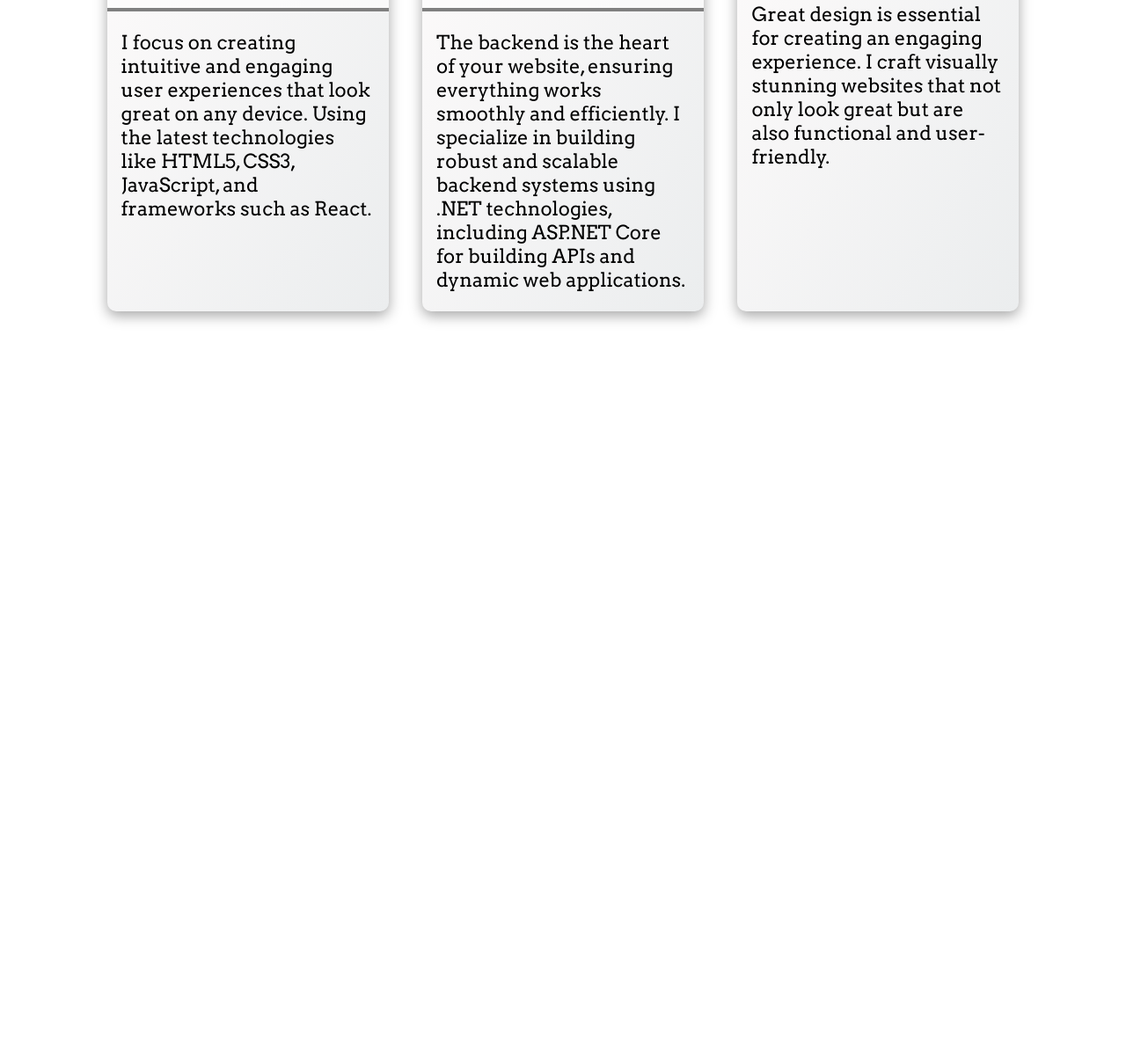
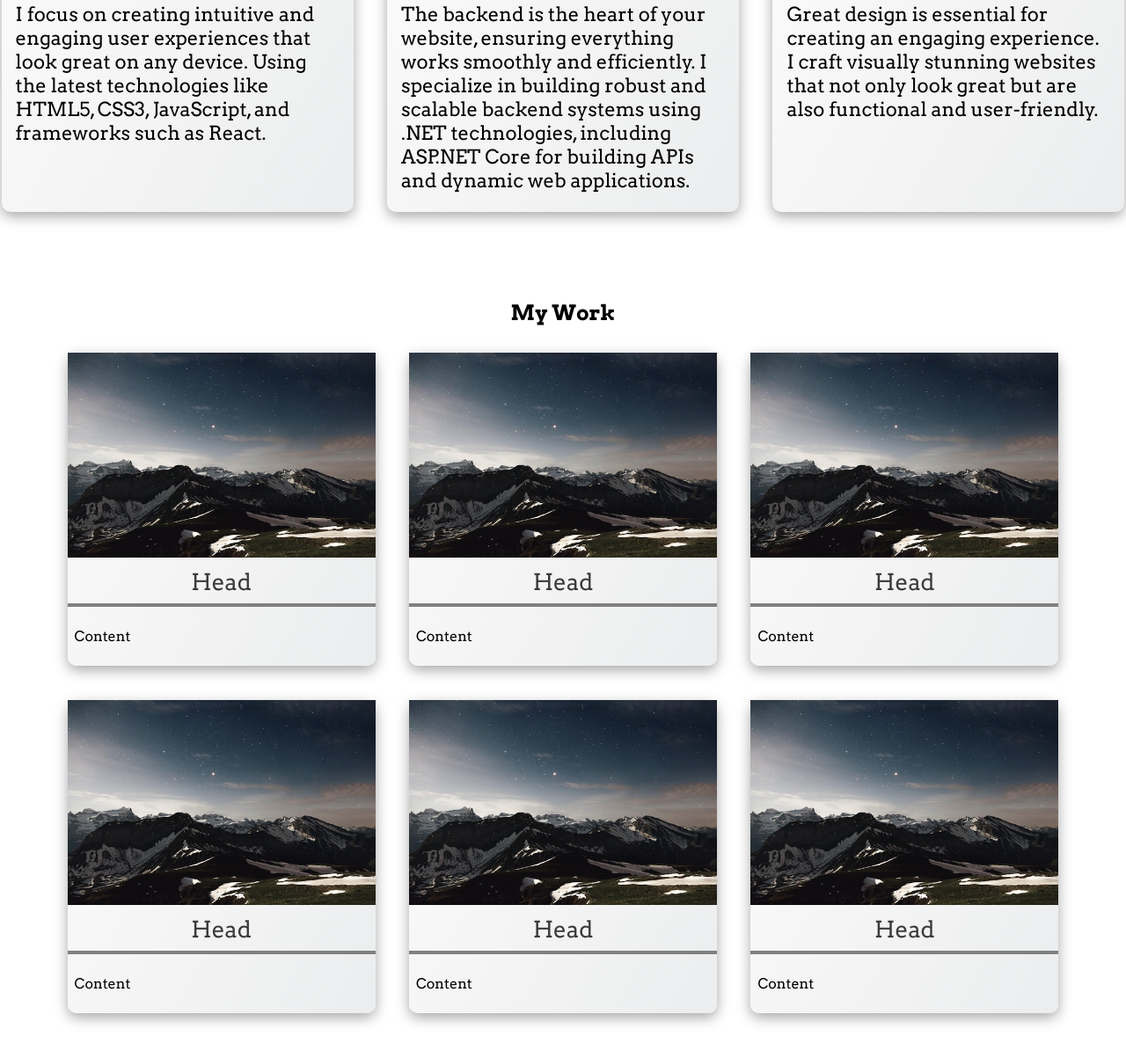
Before and after one commit to Dvdt5/Odin_Project---HomePage, a plain HTML site: page index.html in a window 1280 px wide. Shown: the part 959-2162 px from the top of the page at 88% size. Before the commit the page ends 1393 px from the top, so only its background shows below. Drawn offline with Linux system fonts and the light colour scheme; a web font is replaced by a local one.

Commit message:
made the my work section using grid

```diff
--- a/index.html
+++ b/index.html
@@ -52,7 +52,63 @@
                 </div>
             </div>
         </section>
-        <section id="my-work"></section>
+        <section id="my-work">
+            <h2 id="my-work-header">My Work</h2>
+            <div class="my-work-card">
+                <img class="my-work-img" src="imgs/my-work-placeholder.jpg" alt="my-work-placeholder">
+                <div class="my-work-header">
+                    <p>Head</p>
+                </div>
+                <div class="my-work-description">
+                    <p>Content</p>
+                </div>
+            </div>
+            <div class="my-work-card">
+                <img class="my-work-img" src="imgs/my-work-placeholder.jpg" alt="my-work-placeholder">
+                <div class="my-work-header">
+                    <p>Head</p>
+                </div>
+                <div class="my-work-description">
+                    <p>Content</p>
+                </div>
+            </div>
+            <div class="my-work-card">
+                <img class="my-work-img" src="imgs/my-work-placeholder.jpg" alt="my-work-placeholder">
+                <div class="my-work-header">
+                    <p>Head</p>
+                </div>
+                <div class="my-work-description">
+                    <p>Content</p>
+                </div>
+            </div>
+            <div class="my-work-card">
+                <img class="my-work-img" src="imgs/my-work-placeholder.jpg" alt="my-work-placeholder">
+                <div class="my-work-header">
+                    <p>Head</p>
+                </div>
+                <div class="my-work-description">
+                    <p>Content</p>
+                </div>
+            </div>
+            <div class="my-work-card">
+                <img class="my-work-img" src="imgs/my-work-placeholder.jpg" alt="my-work-placeholder">
+                <div class="my-work-header">
+                    <p>Head</p>
+                </div>
+                <div class="my-work-description">
+                    <p>Content</p>
+                </div>
+            </div>
+            <div class="my-work-card">
+                <img class="my-work-img" src="imgs/my-work-placeholder.jpg" alt="my-work-placeholder">
+                <div class="my-work-header">
+                    <p>Head</p>
+                </div>
+                <div class="my-work-description">
+                    <p>Content</p>
+                </div>
+            </div>
+        </section>
         <section id="contact"></section>
     </main>
 </body>
--- a/styles.css
+++ b/styles.css
@@ -66,11 +66,13 @@ body {
 
 #services-header {
     position: absolute;
-    left: 45vw;
+    text-align: center;
+    width: 100%;
 }
 
 .service-card {
-    width: 25vw;
+    min-width: 400px;
+    max-width: 25vw;
     min-height: 300px;
     background-color: gray;
     background-image: linear-gradient(120deg, #fdfbfb 0%, #ebedee 100%);
@@ -87,7 +89,7 @@ body {
     border-top-left-radius: 10px;
     border-top-right-radius: 10px;
     text-align: center;
-    color: blue;
+    color: rgb(61, 58, 58);
     font-weight: bold;
     font-size: 26px;
 }
@@ -99,6 +101,60 @@ body {
 
 /* Services End */
 
+
+/* My Work Section */
+
+#my-work {
+    position: relative;
+    width: 100vw;
+    padding: 10vh 0;
+
+    display: grid;
+    grid-template-columns: auto auto auto;
+    gap: 3vw;
+    justify-content: center;
+}
+
+#my-work-header {
+    position: absolute;
+    text-align: center;
+    width: 100%;
+}
+
+.my-work-card {
+    width: 25vw;
+    min-width: 350px;
+
+
+    background-image: linear-gradient(120deg, #fdfbfb 0%, #ebedee 100%);
+    box-shadow: rgba(0, 0, 0, 0.35) 0px 5px 15px;
+    border-radius: 10px;
+}
+
+.my-work-img {
+    object-fit: cover;
+    width: 100%;
+}
+
+.my-work-header {
+    text-align: center;
+    font-size: 26px;
+    box-sizing: border-box;
+    border-bottom: 4px solid gray;
+}
+
+.my-work-header p {
+    color: rgb(61, 58, 58);
+    font-size: 26px;
+    padding: 8px;
+    margin: 0;
+}
+
+.my-work-description {
+    padding: 8px;
+}
+
+/* My Work End */
 
 #triangle-top{
     z-index: -1;
```
Also changed, not shown: imgs/my-work-placeholder.jpg (added).
